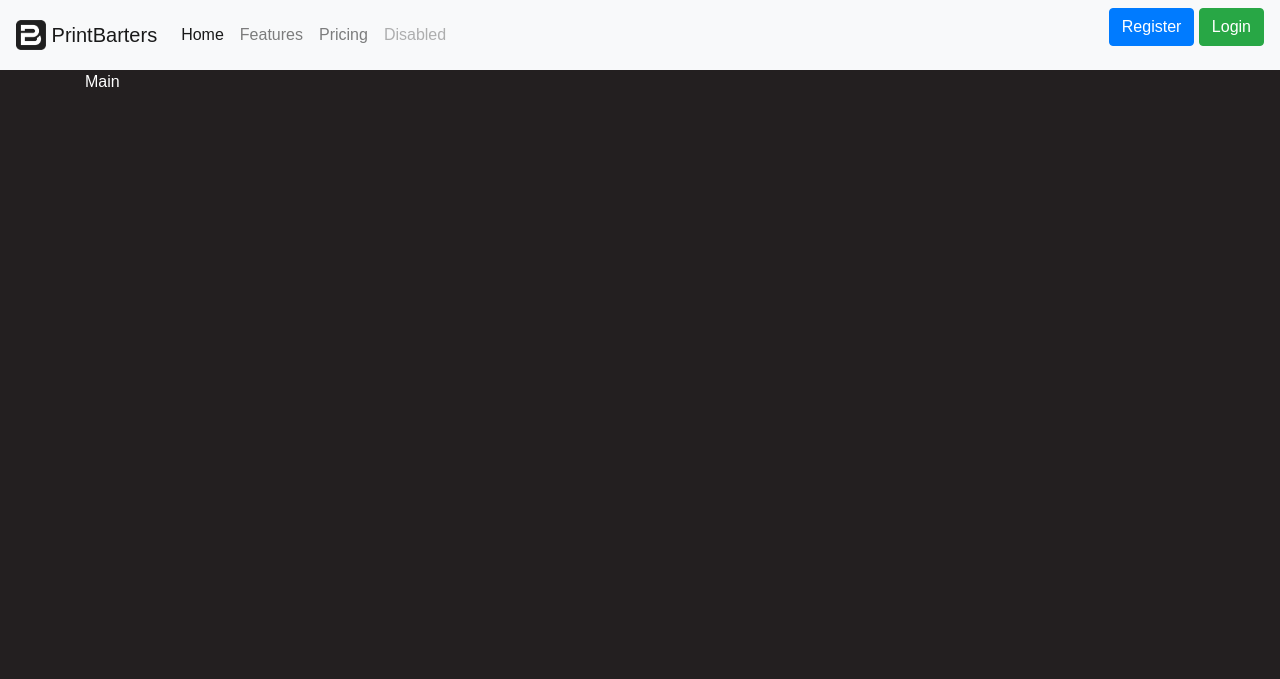
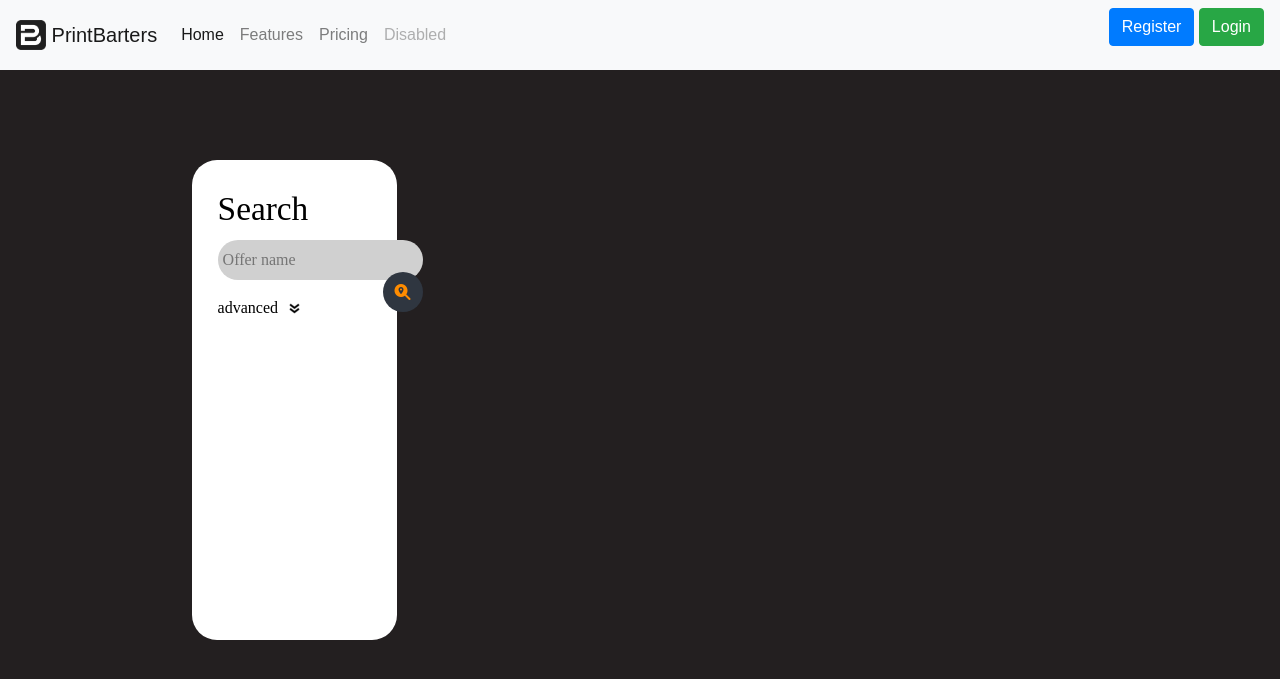
Before and after one commit to sikren/WebProject, a Flask app: page / in a window 1280 px wide. Shown: the top 679 px of the page. Run offline with Flask 2, Linux system fonts and the light colour scheme; some libraries are stand-ins or nearby versions.

Commit message:
added "Client main" page (not at all)

```diff
--- a/main.py
+++ b/main.py
@@ -70,7 +70,7 @@ def register():
 
 @app.route('/')
 def main_page():
-    return render_template('main.html')
+    return render_template('ClientMain.html')
 
 
 if __name__ == '__main__':
--- /dev/null
+++ b/static/css/_style.css
@@ -0,0 +1,128 @@
+body{
+    font-family: 'Poppins', sans-serif;
+    background-color: #231F20;
+    color: #FFF;
+    overflow: hidden;
+}
+
+
+/* for login&register page */
+.btn.text-uppercase{
+    background-color: #F1F2F2;
+}
+
+.btn.text-uppercase:hover{
+    background-color: #39FF14;
+}
+
+.login-form{
+    margin-top: 10vh;
+
+}
+
+#register_btn, #login_btn{
+    /* либо менять кнопки, либо работать с CSS */
+    margin-bottom: auto;
+    margin-top: auto;
+}
+
+/* search page */
+.form-wrap{
+    font-family: 'GOST Type BU';
+    position: absolute;
+    width: 16vw;
+    height: 60vh;
+    top: 20vh;
+    left: 15vw;
+    background: #FFF;
+    border-radius: 25px;
+    color: #000;
+}
+
+#search-label{
+    font-size: 25pt;
+    position: absolute;
+    margin-left: 2vw;
+    margin-top: 3vh;
+}
+
+.search-box{
+    border-radius: 40px;
+    height: 40px;
+    position: absolute;
+    margin-left: 2vw;
+    margin-top: 10vh;
+    background: #d0d0d0;
+}
+
+.search-btn{
+    border: none;
+    float: right;
+    width: 40px;
+    height: 40px;
+    border-radius: 50%;
+    background: #2f3640;
+    display: flex;
+    justify-content: center;
+    align-items: center;
+}
+
+.search-txt{
+    margin-top: 8px;
+    margin-left: 5px;
+    border: none;
+    background: none;
+    outline: none;
+    float: left;
+    padding: 0;
+    font-size: 16px;
+}
+
+.advanced-box{
+    position: absolute;
+    margin-left: 2vw;
+    margin-top: 17vh;
+}
+
+.checkbox{
+    background: 'static/img/icon.png'
+}
+
+.checkbox-label{
+    float: right;
+    width: 13px;
+    height: 13px;
+    display: block;
+    position: relative;
+    margin-top: 6px;
+    margin-left: 10px;
+}
+
+/* Doesn't work at all */
+.advanced-parameters{
+    visibility: collapse;
+}
+
+#adv-checkbox + span{
+    position: absolute;
+    left: 0; top: 0;
+    width: 100%; height: 100%;
+    background: url(icons/sicon.png) no-repeat;
+}
+
+/* Doesn't work at all */
+#adv-checkbox:checked ~ .advanced-parameters{
+    visibility: visible;
+}
+
+#adv-checkbox:checked + span{
+    background: url(icons/active_sicon.png) no-repeat;
+}
+
+input[type=checkbox]{
+    display: none;
+}
+
+#advanced{
+    float: left;
+}
--- /dev/null
+++ b/templates/ClientMain.html
@@ -0,0 +1,25 @@
+{% extends "base.html" %}
+
+{% block content %}
+
+    <div class="form-wrap">
+        <form class="search-form" method="post" action="">
+            <div id="search-label">
+                Search
+            </div>
+            <div class="search-box">
+                <input class="search-txt" type="text" placeholder="Offer name">
+                <button class="search-btn"> <i class="fas fa-search-location" style="color: #FF8C00;"></i> </button>
+            </div>
+            <div class="advanced-box">
+                <label for="adv-checkbox" id="advanced"> advanced </label>
+                <label class="checkbox-label"><input type="checkbox" id="adv-checkbox"><span></span></label>
+            </div>
+            <div class="advanced-parameters">
+                123
+                321
+            </div>
+        </form>
+    </div>
+
+{% endblock %}
--- a/templates/base.html
+++ b/templates/base.html
@@ -9,8 +9,12 @@
     <link rel="stylesheet" href="https://stackpath.bootstrapcdn.com/bootstrap/4.4.1/css/bootstrap.min.css"
           integrity="sha384-Vkoo8x4CGsO3+Hhxv8T/Q5PaXtkKtu6ug5TOeNV6gBiFeWPGFN9MuhOf23Q9Ifjh"
           crossorigin="anonymous">
+
+    <!-- Font Awesome -->
+    <script src="https://kit.fontawesome.com/c938308193.js" crossorigin="anonymous"></script>
+
     <!-- CSS -->
-    <link rel="stylesheet" type="text/css" href="{{url_for('static', filename='css/style.css')}}" />
+    <link rel="stylesheet" type="text/css" href="{{url_for('static', filename='css/_style.css')}}" />
 
     <title>{{title}}</title>
 </head>
```
Also changed, not shown: psd/icon.png (added), static/css/icons/active_icon.png (added), static/css/icons/active_sicon.png (added), static/css/icons/icon.png (added), static/css/icons/sicon.png (added), 2 other files.
